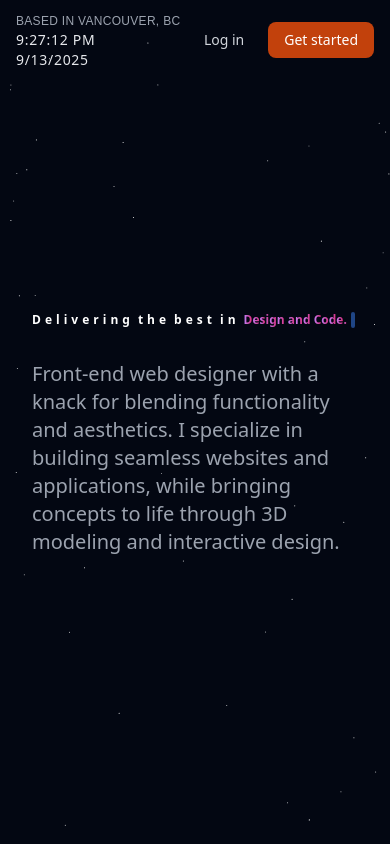
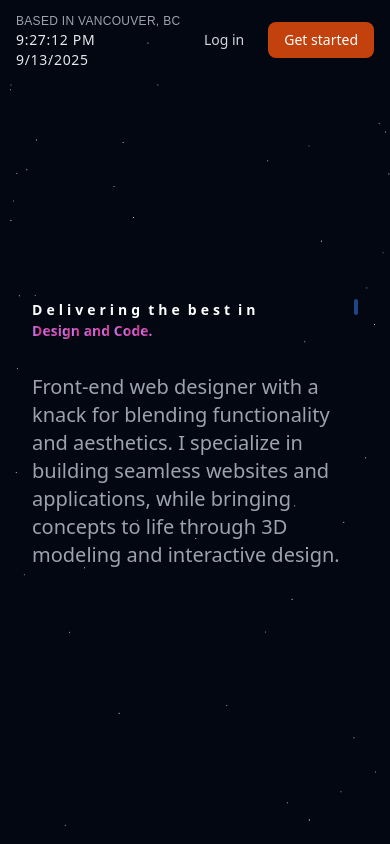
Before and after one commit to harshilarora/Harshilarora_portfolio, a React (Vite) app: page / in a window 390 px wide. Shown: the top 844 px of the page. Built offline with nearby package versions, Linux system fonts and the light colour scheme.

Commit message:
commit  line height

```diff
--- a/src/components/ui/typewriter-effect.jsx
+++ b/src/components/ui/typewriter-effect.jsx
@@ -56,7 +56,7 @@ export const TypewriterEffect = ({
   return (
     <div
       className={cn(
-        "text-base sm:text-2xl md:text-3xl lg:text-5xl font-bold text-center",
+        "text-base sm:text-xl md:text-3xl lg:text-5xl font-bold text-center",
         className
       )}>
       {renderWords()}
@@ -128,9 +128,8 @@ export const TypewriterEffectSmooth = ({
           delay: 1,
         }}>
         <div
-          className="text-xs sm:text-base md:text-xl lg:text:3xl xl:text-5xl font-bold"
+          className="text-wrap text-sm sm:text-base md:text-xl lg:text:3xl xl:text-5xl font-bold leading-normal"
           style={{
-            whiteSpace: "nowrap",
           }}>
           {renderWords()}{" "}
         </div>{" "}
```
